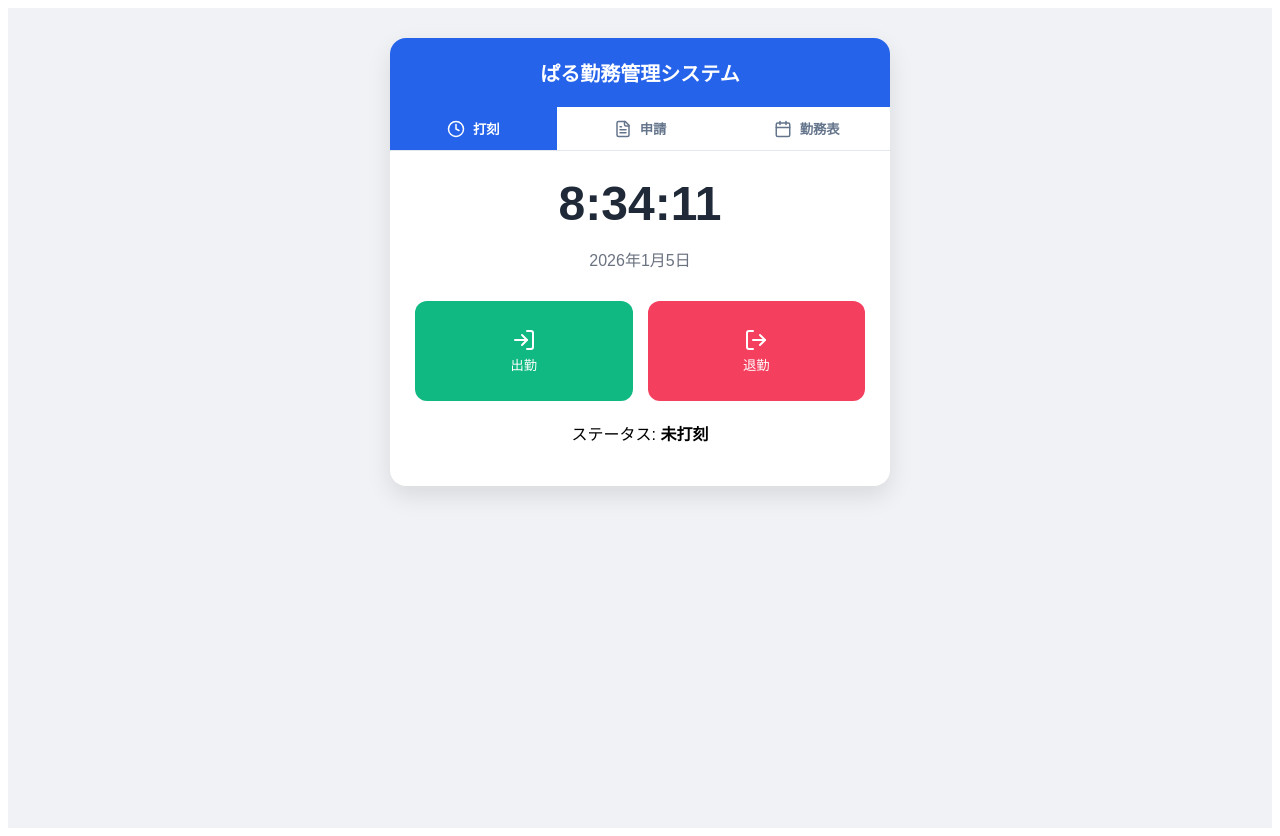
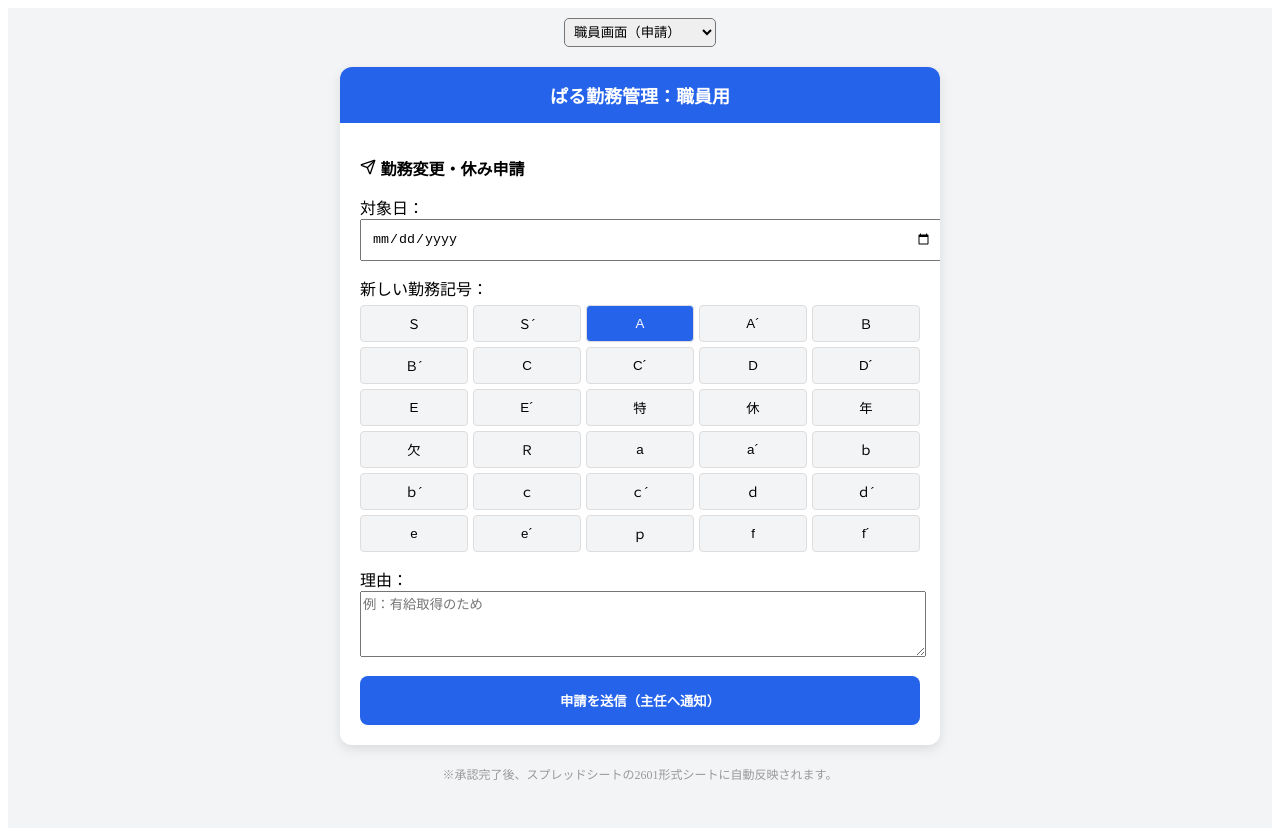
Before and after one commit to yuharayu9-ops/kinmu-kanri, a Next.js app: page / in a window 1280 px wide. Built offline with nearby package versions, Linux system fonts and the light colour scheme.

Commit message:
Update page.tsx

```diff
--- a/app/page.tsx
+++ b/app/page.tsx
@@ -1,108 +1,89 @@
 "use client";
 import React, { useState, useEffect } from 'react';
-import { Clock, LogIn, LogOut, Calendar, FileText, Send } from 'lucide-react';
+import { Clock, CheckCircle, ShieldCheck, User, Send, ChevronRight } from 'lucide-react';
 
 export default function AttendanceSystem() {
-  const [time, setTime] = useState("");
-  const [view, setView] = useState("punch"); // punch, application, list
-  const [status, setStatus] = useState("未打刻");
+  const [role, setRole] = useState("staff"); // staff, shunin, kacho, sishitsucho
+  const [view, setView] = useState("apply");
+  const [selectedKigou, setSelectedKigou] = useState("A");
 
-  useEffect(() => {
-    const timer = setInterval(() => {
-      setTime(new Date().toLocaleTimeString('ja-JP'));
-    }, 1000);
-    return () => clearInterval(timer);
-  }, []);
+  // ぱる専用勤務記号リスト
+  const kigouList = ["Ｓ", "Ｓ´", "A", "A´", "Ｂ", "Ｂ´", "C", "C´", "D", "D´", "E", "E´", "特", "休", "年", "欠", "Ｒ", "a", "a´", "ｂ", "ｂ´", "ｃ", "ｃ´", "ｄ", "ｄ´", "e", "e´", "ｐ", "f", "f´"];
 
-  const cardStyle: React.CSSProperties = {
-    maxWidth: '500px', margin: '20px auto', backgroundColor: 'white',
-    borderRadius: '16px', boxShadow: '0 10px 25px rgba(0,0,0,0.1)', overflow: 'hidden',
-    fontFamily: 'sans-serif'
+  const containerStyle: React.CSSProperties = {
+    maxWidth: '600px', margin: '20px auto', backgroundColor: '#fff', borderRadius: '12px',
+    boxShadow: '0 4px 12px rgba(0,0,0,0.1)', fontFamily: 'sans-serif', overflow: 'hidden'
   };
 
-  const navButtonStyle = (active: boolean) => ({
-    flex: 1, padding: '12px', border: 'none', backgroundColor: active ? '#2563eb' : 'white',
-    color: active ? 'white' : '#64748b', cursor: 'pointer', fontWeight: 'bold',
-    display: 'flex', alignItems: 'center', justifyContent: 'center', gap: '8px', transition: '0.3s'
-  });
+  const headerStyle = {
+    backgroundColor: role === 'staff' ? '#2563eb' : '#dc2626',
+    color: 'white', padding: '15px', textAlign: 'center' as const
+  };
 
   return (
-    <div style={{ minHeight: '100vh', backgroundColor: '#f0f2f5', padding: '10px' }}>
-      <div style={cardStyle}>
-        {/* ヘッダー */}
-        <div style={{ backgroundColor: '#2563eb', color: 'white', padding: '20px', textAlign: 'center' }}>
-          <h1 style={{ margin: 0, fontSize: '20px' }}>ぱる勤務管理システム</h1>
+    <div style={{ minHeight: '100vh', backgroundColor: '#f3f4f6', padding: '10px' }}>
+      {/* 役割切り替え（開発用デモ） */}
+      <div style={{ textAlign: 'center', marginBottom: '10px' }}>
+        <select onChange={(e) => setRole(e.target.value)} style={{ padding: '5px', borderRadius: '5px' }}>
+          <option value="staff">職員画面（申請）</option>
+          <option value="shunin">主任画面（確認）</option>
+          <option value="kacho">課長画面（承認）</option>
+          <option value="sishitsucho">施設長画面（決裁）</option>
+        </select>
+      </div>
+
+      <div style={containerStyle}>
+        <div style={headerStyle}>
+          <h1 style={{ fontSize: '18px', margin: 0 }}>
+            ぱる勤務管理：{role === 'staff' ? '職員用' : '管理者承認用'}
+          </h1>
         </div>
 
-        {/* ナビゲーション */}
-        <div style={{ display: 'flex', borderBottom: '1px solid #e2e8f0' }}>
-          <button onClick={() => setView("punch")} style={navButtonStyle(view === "punch")}><Clock size={18}/>打刻</button>
-          <button onClick={() => setView("application")} style={navButtonStyle(view === "application")}><FileText size={18}/>申請</button>
-          <button onClick={() => setView("list")} style={navButtonStyle(view === "list")}><Calendar size={18}/>勤務表</button>
-        </div>
-
-        <div style={{ padding: '25px' }}>
-          {/* 打刻画面 */}
-          {view === "punch" && (
-            <div style={{ textAlign: 'center' }}>
-              <div style={{ fontSize: '48px', fontWeight: 'bold', color: '#1f2937' }}>{time || "00:00:00"}</div>
-              <p style={{ color: '#6b7280', marginBottom: '30px' }}>2026年1月5日</p>
-              <div style={{ display: 'grid', gridTemplateColumns: '1fr 1fr', gap: '15px', marginBottom: '20px' }}>
-                <button onClick={() => setStatus("出勤中")} style={{ height: '100px', backgroundColor: '#10b981', color: 'white', border: 'none', borderRadius: '12px', cursor: 'pointer' }}><LogIn size={24}/><br/>出勤</button>
-                <button onClick={() => setStatus("退勤済み")} style={{ height: '100px', backgroundColor: '#f43f5e', color: 'white', border: 'none', borderRadius: '12px', cursor: 'pointer' }}><LogOut size={24}/><br/>退勤</button>
-              </div>
-              <p>ステータス: <strong>{status}</strong></p>
-            </div>
-          )}
-
-          {/* 申請フォーム画面 */}
-          {view === "application" && (
+        <div style={{ padding: '20px' }}>
+          {role === 'staff' ? (
+            /* 職員用：申請画面 */
             <div>
-              <h2 style={{ fontSize: '18px', marginBottom: '20px' }}>勤務変更・休み申請</h2>
-              <div style={{ display: 'flex', flexDirection: 'column', gap: '15px' }}>
-                <label>申請種別
-                  <select style={{ width: '100%', padding: '10px', borderRadius: '6px', border: '1px solid #ccc' }}>
-                    <option>有給休暇</option>
-                    <option>勤務時間変更</option>
-                    <option>欠勤</option>
-                    <option>その他</option>
-                  </select>
+              <h2 style={{ fontSize: '16px', fontWeight: 'bold' }}><Send size={16}/> 勤務変更・休み申請</h2>
+              <div style={{ marginTop: '15px', display: 'flex', flexDirection: 'column', gap: '15px' }}>
+                <label>対象日：<input type="date" style={{ width: '100%', padding: '10px' }} /></label>
+                <label>新しい勤務記号：
+                  <div style={{ display: 'grid', gridTemplateColumns: 'repeat(5, 1fr)', gap: '5px', marginTop: '5px' }}>
+                    {kigouList.map(k => (
+                      <button key={k} onClick={() => setSelectedKigou(k)} style={{
+                        padding: '8px 2px', backgroundColor: selectedKigou === k ? '#2563eb' : '#f3f4f6',
+                        color: selectedKigou === k ? 'white' : 'black', border: '1px solid #ddd', borderRadius: '4px'
+                      }}>{k}</button>
+                    ))}
+                  </div>
                 </label>
-                <label>対象日
-                  <input type="date" style={{ width: '100%', padding: '10px', borderRadius: '6px', border: '1px solid #ccc' }} />
-                </label>
-                <label>理由
-                  <textarea style={{ width: '100%', padding: '10px', borderRadius: '6px', border: '1px solid #ccc', height: '80px' }} placeholder="理由を入力してください"></textarea>
-                </label>
-                <button style={{ padding: '12px', backgroundColor: '#2563eb', color: 'white', border: 'none', borderRadius: '6px', cursor: 'pointer', display: 'flex', alignItems: 'center', justifyContent: 'center', gap: '8px' }}>
-                  <Send size={18}/> 申請を送信する
-                </button>
+                <label>理由：<textarea style={{ width: '100%', height: '60px' }} placeholder="例：有給取得のため"></textarea></label>
+                <button style={{ padding: '15px', backgroundColor: '#2563eb', color: 'white', border: 'none', borderRadius: '8px', fontWeight: 'bold' }}>申請を送信（主任へ通知）</button>
               </div>
             </div>
-          )}
-
-          {/* 勤務表画面（仮） */}
-          {view === "list" && (
+          ) : (
+            /* 管理者用：承認一覧画面 */
             <div>
-              <h2 style={{ fontSize: '18px', marginBottom: '15px' }}>1月の勤務実績</h2>
-              <table style={{ width: '100%', borderCollapse: 'collapse' }}>
-                <thead style={{ backgroundColor: '#f8fafc' }}>
-                  <tr>
-                    <th style={{ padding: '10px', borderBottom: '1px solid #e2e8f0', textAlign: 'left' }}>日付</th>
-                    <th style={{ padding: '10px', borderBottom: '1px solid #e2e8f0', textAlign: 'left' }}>出勤</th>
-                    <th style={{ padding: '10px', borderBottom: '1px solid #e2e8f0', textAlign: 'left' }}>退勤</th>
-                  </tr>
-                </thead>
-                <tbody>
-                  <tr><td style={{ padding: '10px', borderBottom: '1px solid #f1f5f9' }}>1/5</td><td style={{ color: '#10b981' }}>08:55</td><td>17:05</td></tr>
-                  <tr><td style={{ padding: '10px', borderBottom: '1px solid #f1f5f9' }}>1/4</td><td style={{ color: '#10b981' }}>09:00</td><td>17:10</td></tr>
-                </tbody>
-              </table>
-              <p style={{ fontSize: '12px', color: '#94a3b8', marginTop: '20px' }}>※データ保存機能は次のステップで設定します</p>
+              <h2 style={{ fontSize: '16px', fontWeight: 'bold' }}><ShieldCheck size={16}/> 承認待ち案件一覧</h2>
+              <div style={{ marginTop: '15px' }}>
+                <div style={{ padding: '15px', border: '1px solid #eee', borderRadius: '8px', marginBottom: '10px', backgroundColor: '#f9fafb' }}>
+                  <div style={{ display: 'flex', justifyContent: 'space-between' }}>
+                    <strong>職員A：1/15 変更申請</strong>
+                    <span style={{ fontSize: '12px', color: '#666' }}>2026/01/05受領</span>
+                  </div>
+                  <p style={{ margin: '10px 0', fontSize: '14px' }}>内容：休 → <span style={{ color: '#dc2626', fontWeight: 'bold' }}>年</span>（有給）</p>
+                  <div style={{ display: 'flex', gap: '10px' }}>
+                    <button style={{ flex: 1, padding: '10px', backgroundColor: '#10b981', color: 'white', border: 'none', borderRadius: '5px' }}>承認</button>
+                    <button style={{ flex: 1, padding: '10px', backgroundColor: '#fff', color: '#666', border: '1px solid #ccc', borderRadius: '5px' }}>却下</button>
+                  </div>
+                </div>
+              </div>
             </div>
           )}
         </div>
       </div>
+      <p style={{ textAlign: 'center', fontSize: '12px', color: '#999', marginTop: '20px' }}>
+        ※承認完了後、スプレッドシートの2601形式シートに自動反映されます。
+      </p>
     </div>
   );
 }
```
